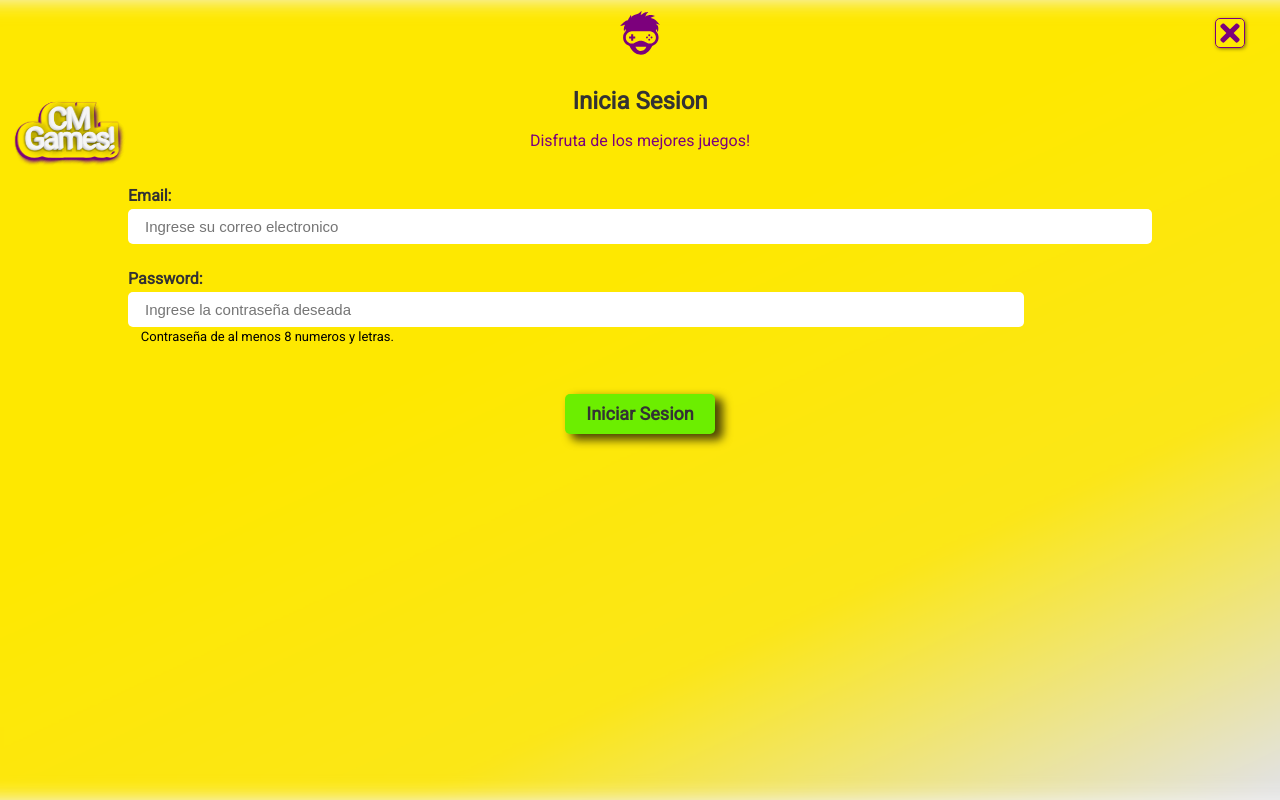
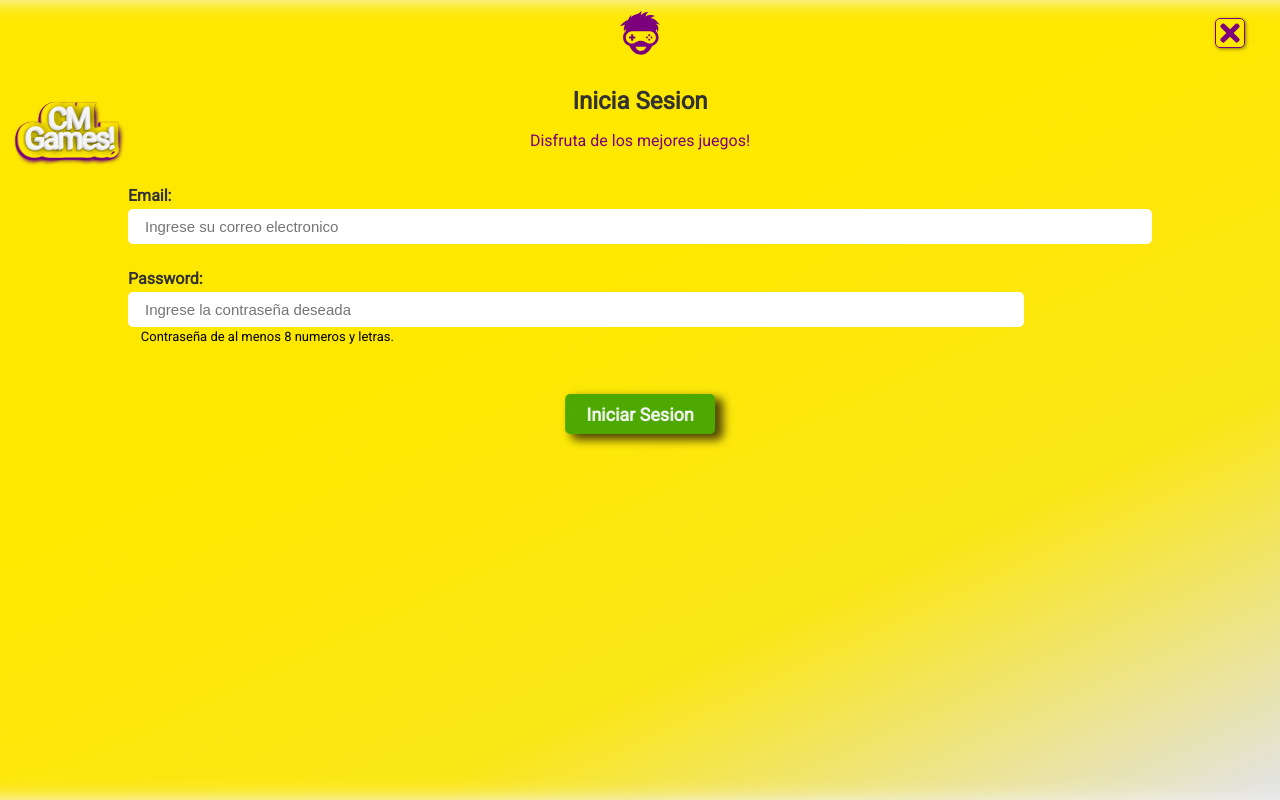
Before and after one commit to JuanMolfese/unicen-visualizacion, a Next.js app in the folder TP2/entregafinal/: page /login in a window 1280 px wide. Built offline with nearby package versions, Linux system fonts and the light colour scheme; no server answers.

Commit message:
rebuild bton login y register

```diff
--- a/TP2/entregafinal/styles/Register.module.css
+++ b/TP2/entregafinal/styles/Register.module.css
@@ -119,7 +119,6 @@
   font-weight: bold;
   border-radius: 5px;
   box-shadow: 7px 5px 10px 1px rgba(0,0,0,0.70);
-  /* color: var(--color-DARK); */
   font-family: Roboto;
   font-size: large;
   font-weight: bold;
@@ -135,7 +134,8 @@
   margin-top: 40px;
   width: 150px;
   height: 40px;
-  background-color: var(--color-Secondary);
+  color: var(--color-bg-app-LIGHT);
+  background-color: var(--color-Secondary-D2);
   border: 0;
   padding: 5px;
   font-family: Roboto;
@@ -143,7 +143,7 @@
   font-weight: bold;
   border-radius: 5px;
   box-shadow: 7px 5px 10px 1px rgba(0,0,0,0.70);
-  color: var(--color-DARK);
+  animation: headShake 1s infinite;
 }
 
 .btnInicioSesion:hover {
```
